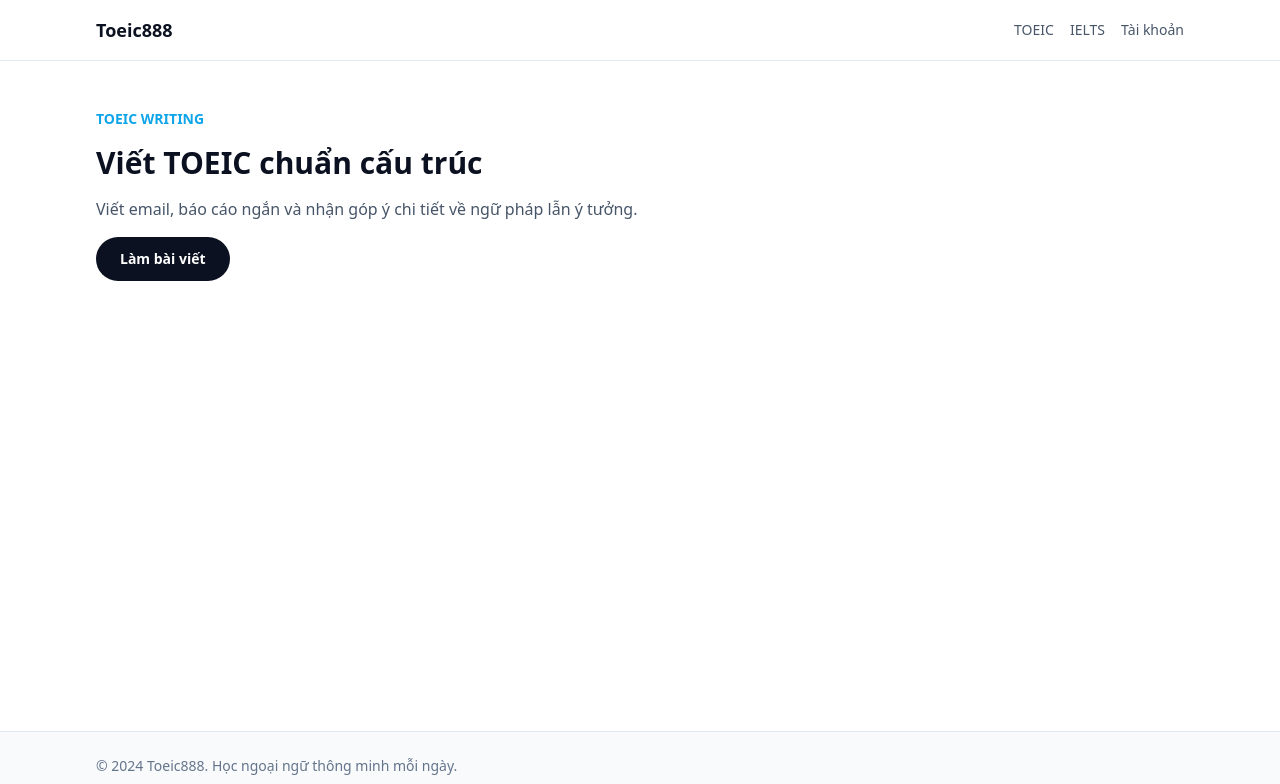
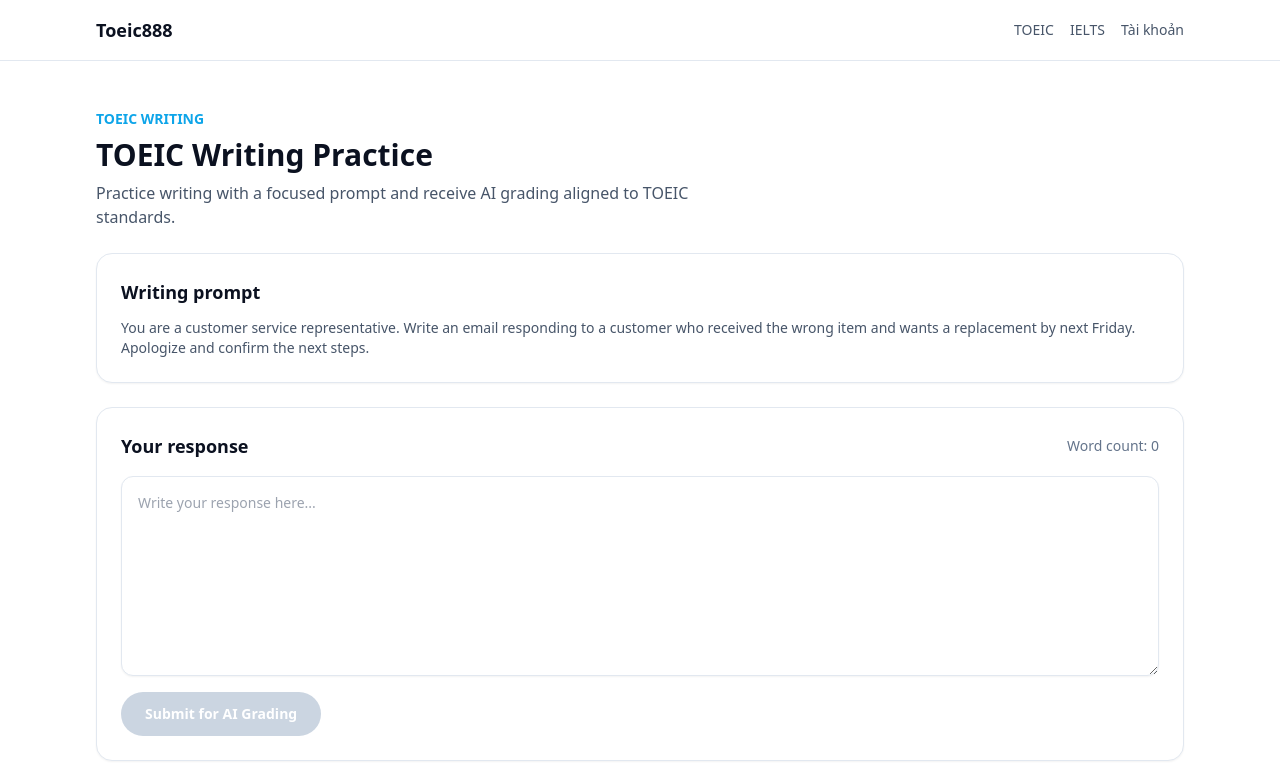
Before and after one commit to phamhoangviet261/toeic888, a Next.js app: page /toeic/writing in a window 1280 px wide. Shown: the top 784 px of the page. Built offline with nearby package versions, Linux system fonts and the light colour scheme; no server answers.

Commit message:
Add TOEIC writing practice page with AI grading

```diff
--- a/app/toeic/writing/page.tsx
+++ b/app/toeic/writing/page.tsx
@@ -1,22 +1,133 @@
+"use client";
+
+import { useMemo, useState, type FormEvent } from "react";
 import Header from "../../common/Header";
 import Footer from "../../common/Footer";
-import Button from "../../common/Button";
+import { useWritingGradingMutation } from "../../../lib/queries/ai";
 
 export default function ToeicWritingPage() {
+  const [answer, setAnswer] = useState("");
+  const gradingMutation = useWritingGradingMutation();
+
+  const wordCount = useMemo(() => {
+    const trimmed = answer.trim();
+    if (!trimmed) {
+      return 0;
+    }
+
+    return trimmed.split(/\s+/).length;
+  }, [answer]);
+
+  const handleSubmit = (event: FormEvent<HTMLFormElement>) => {
+    event.preventDefault();
+    if (!answer.trim()) {
+      return;
+    }
+    gradingMutation.mutate({ writingAnswer: answer });
+  };
+
+  const isSubmitDisabled = !answer.trim() || gradingMutation.isPending;
+
   return (
     <div className="flex min-h-screen flex-col">
       <Header />
-      <main className="container-page flex flex-1 flex-col gap-4 py-12">
-        <p className="text-sm font-semibold uppercase text-accent">TOEIC Writing</p>
-        <h1 className="text-3xl font-semibold text-ink">
-          Viết TOEIC chuẩn cấu trúc
-        </h1>
-        <p className="max-w-2xl text-base text-slate-600">
-          Viết email, báo cáo ngắn và nhận góp ý chi tiết về ngữ pháp lẫn ý tưởng.
-        </p>
-        <div>
-          <Button label="Làm bài viết" href="/toeic/listening" />
+      <main className="container-page flex flex-1 flex-col gap-6 py-12">
+        <div className="flex flex-col gap-2">
+          <p className="text-sm font-semibold uppercase text-accent">
+            TOEIC Writing
+          </p>
+          <h1 className="text-3xl font-semibold text-ink">
+            TOEIC Writing Practice
+          </h1>
+          <p className="max-w-2xl text-base text-slate-600">
+            Practice writing with a focused prompt and receive AI grading aligned
+            to TOEIC standards.
+          </p>
         </div>
+
+        <section className="rounded-2xl border border-slate-200 bg-white p-6 shadow-sm">
+          <h2 className="text-lg font-semibold text-ink">Writing prompt</h2>
+          <p className="mt-3 text-sm text-slate-600">
+            You are a customer service representative. Write an email responding
+            to a customer who received the wrong item and wants a replacement by
+            next Friday. Apologize and confirm the next steps.
+          </p>
+        </section>
+
+        <section className="rounded-2xl border border-slate-200 bg-white p-6 shadow-sm">
+          <div className="flex items-center justify-between">
+            <h2 className="text-lg font-semibold text-ink">Your response</h2>
+            <span className="text-sm text-slate-500">
+              Word count: {wordCount}
+            </span>
+          </div>
+          <form onSubmit={handleSubmit} className="mt-4 flex flex-col gap-4">
+            <textarea
+              value={answer}
+              onChange={(event) => setAnswer(event.target.value)}
+              placeholder="Write your response here..."
+              className="min-h-[200px] w-full rounded-xl border border-slate-200 bg-white p-4 text-sm text-slate-700 shadow-sm focus:border-accent focus:outline-none focus:ring-2 focus:ring-accent/30"
+            />
+            <div className="flex items-center gap-3">
+              <button
+                type="submit"
+                disabled={isSubmitDisabled}
+                className="inline-flex items-center justify-center rounded-full bg-ink px-6 py-3 text-sm font-semibold text-white transition hover:bg-accent disabled:cursor-not-allowed disabled:bg-slate-300"
+              >
+                {gradingMutation.isPending
+                  ? "Grading..."
+                  : "Submit for AI Grading"}
+              </button>
+              {gradingMutation.isPending ? (
+                <span className="text-sm text-slate-500">
+                  Grading in progress. Please wait.
+                </span>
+              ) : null}
+            </div>
+            {gradingMutation.isError ? (
+              <p className="text-sm text-red-600">
+                {(gradingMutation.error as Error).message ||
+                  "Unable to grade your response right now."}
+              </p>
+            ) : null}
+          </form>
+        </section>
+
+        <section className="rounded-2xl border border-slate-200 bg-white p-6 shadow-sm">
+          <h2 className="text-lg font-semibold text-ink">AI feedback</h2>
+          {gradingMutation.isSuccess ? (
+            <div className="mt-4 flex flex-col gap-4 text-sm text-slate-700">
+              <div>
+                <p className="text-xs font-semibold uppercase text-slate-500">
+                  Score
+                </p>
+                <p className="text-2xl font-semibold text-ink">
+                  {gradingMutation.data.score}
+                </p>
+              </div>
+              <div>
+                <p className="text-xs font-semibold uppercase text-slate-500">
+                  Feedback
+                </p>
+                <p className="mt-2 text-sm text-slate-700">
+                  {gradingMutation.data.feedback}
+                </p>
+              </div>
+              <div>
+                <p className="text-xs font-semibold uppercase text-slate-500">
+                  Suggested improvements
+                </p>
+                <p className="mt-2 text-sm text-slate-700">
+                  {gradingMutation.data.suggestions}
+                </p>
+              </div>
+            </div>
+          ) : (
+            <p className="mt-3 text-sm text-slate-500">
+              Submit your response to see AI grading results.
+            </p>
+          )}
+        </section>
       </main>
       <Footer />
     </div>
--- a/lib/queries/ai.ts
+++ b/lib/queries/ai.ts
@@ -8,6 +8,16 @@ export type AIGenerateScoreInput = {
 export type AIGenerateScoreResult = {
   score: number;
   feedback: string;
+};
+
+export type WritingGradingInput = {
+  writingAnswer: string;
+};
+
+export type WritingGradingResult = {
+  score: number;
+  feedback: string;
+  suggestions: string;
 };
 
 const generateScoreWithAI = async (
@@ -29,7 +39,31 @@ const generateScoreWithAI = async (
   return (await response.json()) as AIGenerateScoreResult;
 };
 
+const gradeWritingWithAI = async (
+  input: WritingGradingInput
+): Promise<WritingGradingResult> => {
+  const response = await fetch("/api/ai/writing", {
+    method: "POST",
+    headers: {
+      "Content-Type": "application/json",
+    },
+    body: JSON.stringify(input),
+  });
+
+  if (!response.ok) {
+    const message = await response.text();
+    throw new Error(message || "Writing grading failed.");
+  }
+
+  return (await response.json()) as WritingGradingResult;
+};
+
 export const useAIGenerateScoreMutation = () =>
   useMutation({
     mutationFn: generateScoreWithAI,
   });
+
+export const useWritingGradingMutation = () =>
+  useMutation({
+    mutationFn: gradeWritingWithAI,
+  });
```
